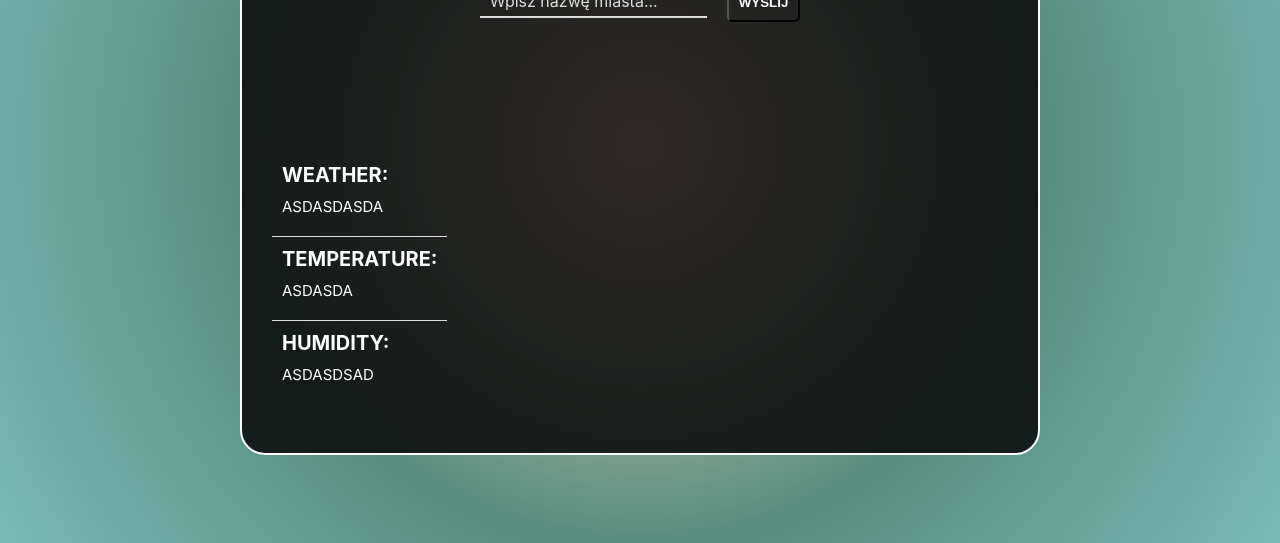
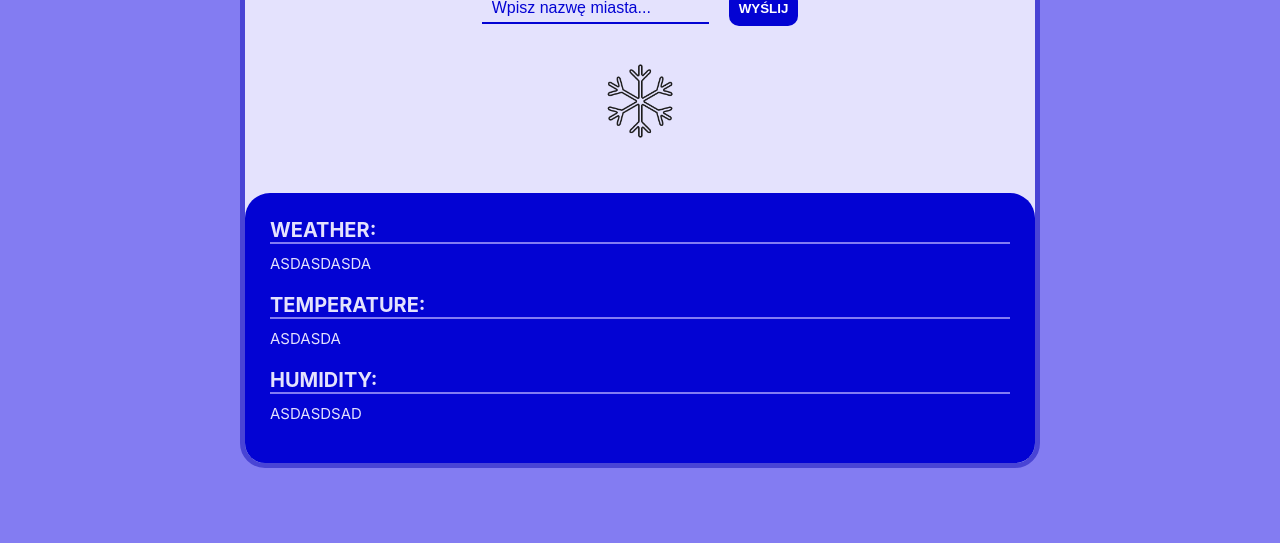
Before and after one commit to Ludwikgg/weatherAPP-project-udemy, a plain HTML site: page index.html in a window 1280 px wide. Shown: the part 257-800 px from the top of the page. Drawn offline with nearby package versions, Linux system fonts and the light colour scheme; files whose address does not match are found by name.

Commit message:
edit new style

```diff
--- a/css/style.css
+++ b/css/style.css
@@ -1,3 +1,10 @@
+:root {
+    --light-purple: #837CF2;
+    --dark-purple: #4944D5;
+    --white: #E4E2FD;
+    --dark-blue: #0303D3;
+}
+
 * {
     box-sizing: border-box;
     margin: 0;
@@ -10,15 +17,10 @@ body {
     align-items: center;
     height: 100vh;
     font-family: -apple-system, BlinkMacSystemFont, 'Segoe UI', Roboto, Oxygen, Ubuntu, Cantarell, 'Open Sans', 'Helvetica Neue', sans-serif;
-    color: rgb(255, 255, 255);
-    background-image: radial-gradient(circle, rgba(242, 205, 193, 1) 0%, rgba(87, 142, 126, 1) 53%, rgba(122, 185, 184, 1) 100%);
+    color: var(--white);
+    background-color: var(--light-purple);
     font-size: 20px;
 }
-
-/* h1 {
-    text-transform: uppercase;
-    text-align: center;
-    padding: 10px;} */
 
 input {
     font-size: 16px;
@@ -26,59 +28,57 @@ input {
     margin-top: 10px;
     background: none;
     border: none;
-    color: #fff;
-    border-bottom: 2px solid #ddd;
+    color: var(--dark-blue);
+    border-bottom: 2px solid var(--dark-blue);
 }
 
 input::placeholder {
-    color: #ddd;
-    font-family: -apple-system, BlinkMacSystemFont, 'Segoe UI', Roboto, Oxygen, Ubuntu, Cantarell, 'Open Sans', 'Helvetica Neue', sans-serif;
+    color: var(--dark-blue);
 }
 
 button {
     padding: 10px;
     margin-left: 20px;
-    color: #fff;
+    color: white;
     font-weight: bold;
     background: none;
-    border-radius: 5px;
+    border-radius: 10px;
     text-transform: uppercase;
     cursor: pointer;
+    background-color: var(--dark-blue);
     transition: background-color .3s, color .3s;
+    border: 0;
 }
 
 button:hover {
-    color: #333;
-    background-color: #ddd;
+    background-color: var(--dark-blue);
+    border: 0;
 }
 
 .wrapper {
-    display: flex;
-    flex-direction: column;
-    justify-content: center;
-    align-items: center;
     width: 800px;
-    background-color: rgba(0, 0, 0, .8);
-    border: 2px solid white;
+    background-color: var(--white);
     border-radius: 25px;
     margin: 0 2vh;
+    border: 5px solid var(--dark-purple);
+    overflow: hidden;
 }
 
 .top {
-    height: 320px;
+    height: 350px;
 }
 
 .top h1 {
     text-transform: uppercase;
     text-align: center;
     padding: 10px;
-    margin: 10px 15px;
-    color: skyblue;
+    margin: 20px 15px 40px;
+    color: var(--dark-blue);
     border-bottom: 3px solid grey;
 }
 
 .top h1 span {
-    color: goldenrod;
+    color: var(--light-purple)
 }
 
 .main-info {
@@ -86,35 +86,30 @@ button:hover {
     flex-direction: column;
     align-items: center;
     justify-content: center;
-    height: 100px;
+    height: 120px;
+}
+
+.main-input {
+    margin-top: 50px;
 }
 
 .city-name {
+    margin-top: 30px;
     font-size: 40px;
+    color: var(--dark-purple);
 }
 
 
-
 .bottom {
-    margin: 0 30px;
-    height: 300px;
+    width: 100%;
+    height: 270px;
     align-self: flex-start;
+    background-color: var(--dark-blue);
+    border-radius: 25px;
+    border-bottom-left-radius: 0;
+    border-bottom-right-radius: 0;
+    padding: 20px 20px;
 }
-
-/* .headings {
-    display: flex;
-    flex-direction: column;
-    align-items: flex-start;
-    width: 100%;
-}
-
-.headings p {
-    margin: 10px 0;
-    padding: 5px 0;
-    text-transform: uppercase;
-    font-weight: bold;
-} */
-
 
 
 .weather-info {
@@ -124,29 +119,25 @@ button:hover {
 
 .weather-info h1 {
     font-size: 20px;
-    padding: 10px;
+    padding: 5px;
     text-transform: uppercase;
     font-weight: bold;
-    border-bottom: 1px solid #ddd;
 }
 
-.weather-info h1:last-child {
-    border: 0;
-}
 
 .weather-info p {
+    border-top: 2px solid var(--light-purple);
     font-size: 15px;
     padding: 10px 0;
     font-weight: normal;
 }
 
-
-
-
-
 .photo {
-    display: none;
-    width: 140px;
-    height: 140px;
+    width: 150px;
+    height: 200px;
     object-fit: contain;
 }
+
+/* TODO:
+POPRACOWAC NAD KOLORAMI
+ZROBIC VP */
--- a/index.html
+++ b/index.html
@@ -27,7 +27,7 @@
                     <input type="text" placeholder="Wpisz nazwę miasta..."><button>Wyślij</button>
                     <p class="warning"></p>
                 </div>
-                <img src="./img/unknown.png" alt="Obrazek przedstawiający pogodę" class="photo">
+                <img src="./img/Snow.png" alt="Obrazek przedstawiający pogodę" class="photo">
             </div>
         </div>
         <div class="bottom">
```
Also changed, not shown: img/Cloud & Lightning.png (added), img/Heavier Heat.png (added), img/Heavy Snow Rain.png (added), img/Light Snow Rain.png (added), img/Lighter Heat.png (added), img/Lightning.png (added), img/Rain with Clouds.png (added), img/Snow.png (added), img/Sun Behind Clouds.png (added), img/cloud.png, img/drizzle.png (deleted), img/fog.png (deleted), img/ice.png (deleted), img/rain.png, 3 more files.
